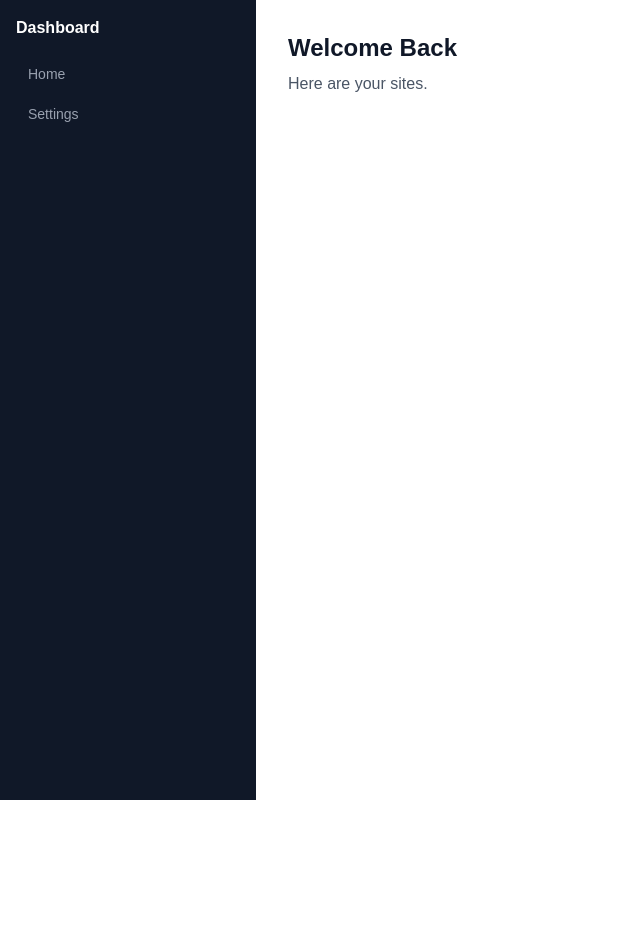
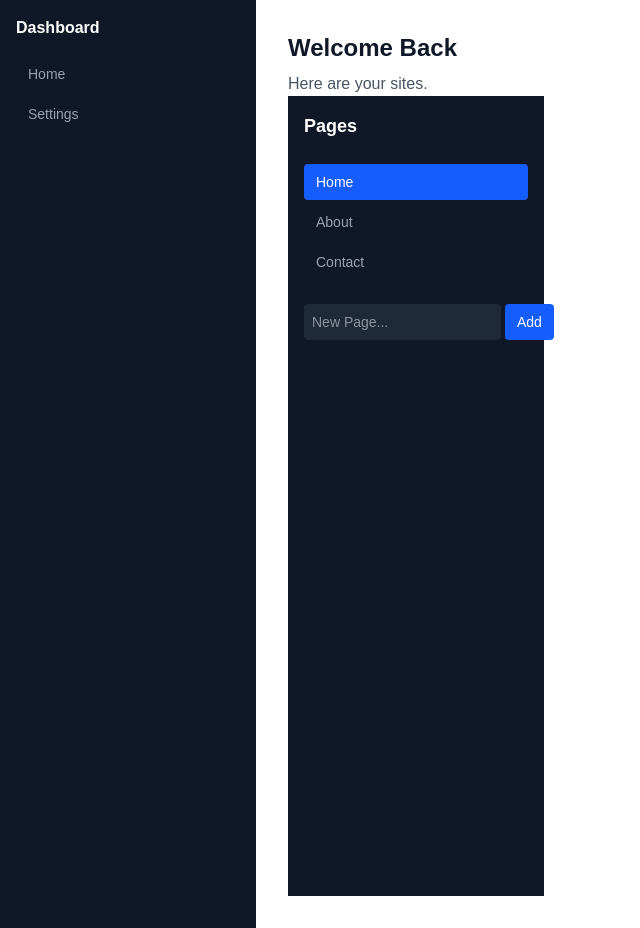
Before and after one commit to Md-Ashikur-Rahman-Ashik/Drag-And-Drop, a Next.js app: page /dashboard in a window 1280 px wide. Shown: the whole page, without its empty margins (0-640 px from the left). Before the commit the page ends 800 px from the top, so only its background shows below. Built offline with nearby package versions, Linux system fonts and the light colour scheme.

Commit message:
Updated Dashboard

```diff
--- a/app/dashboard/page.js
+++ b/app/dashboard/page.js
@@ -1,8 +1,11 @@
+import PageManager from "../components/PageManager";
+
 export default function DashboardPage() {
   return (
     <div>
       <h1 className="text-2xl font-bold text-gray-900">Welcome Back</h1>
       <p className="text-gray-600 mt-2">Here are your sites.</p>
+      <PageManager />
     </div>
   );
 }
```
Also changed, not shown: 1 other file (tests, documents, lock files or other folders).
